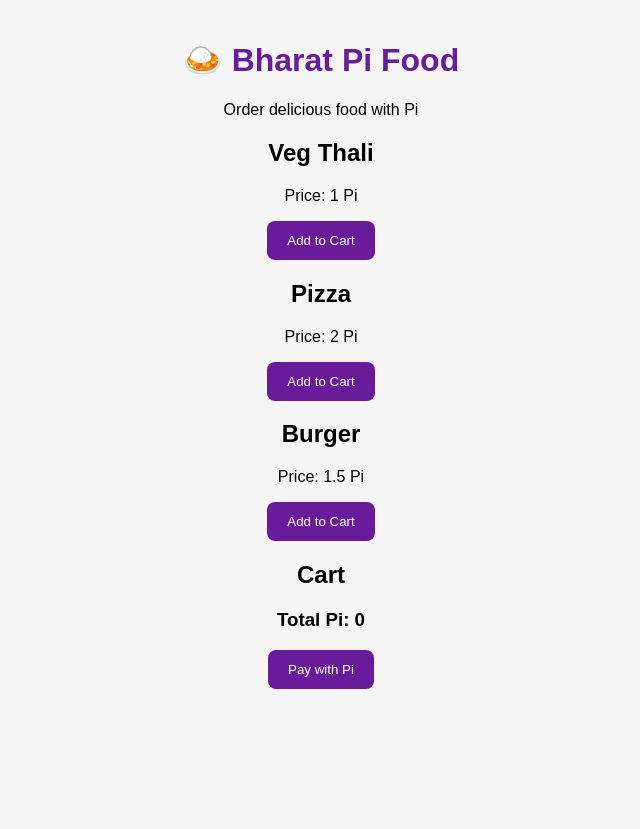
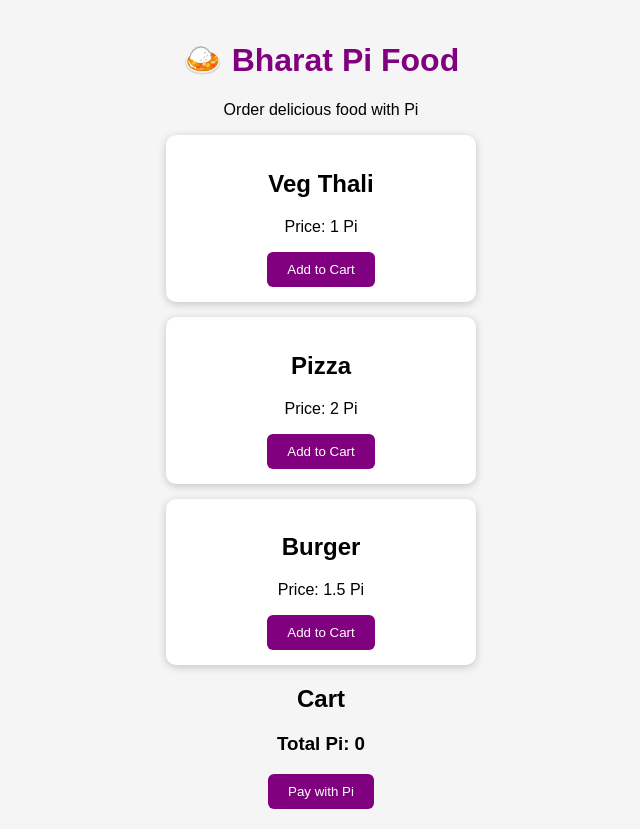
Before and after one commit to manjeetjangra1983-boop/Bharat-pi-food, a plain HTML site: page index.html in a window 1280 px wide. Shown: the whole page, without its empty margins (319-959 px from the left). Before the commit the page ends 800 px from the top, so only its background shows below. Drawn offline with Linux system fonts and the light colour scheme.

Commit message:
Update style.css

```diff
--- a/style.css
+++ b/style.css
@@ -1,17 +1,38 @@
-body{
-  font-family: Arial, sans-serif;
-  background:#f5f5f5;
-  text-align:center;
-  margin:0;
-  padding:20px;
+body {
+    font-family: Arial, sans-serif;
+    background: #f5f5f5;
+    text-align: center;
+    margin: 0;
+    padding: 20px;
 }
-h1{
-  color:#6a1b9a;
+
+h1 {
+    color: purple;
 }
-button{
-  background:#6a1b9a;
-  color:#fff;
-  border:none;
-  padding:12px 20px;
-  border-radius:8px;
+
+.food-card {
+    background: white;
+    margin: 15px auto;
+    padding: 15px;
+    width: 280px;
+    border-radius: 10px;
+    box-shadow: 0 2px 8px rgba(0,0,0,0.2);
 }
+
+button {
+    background: purple;
+    color: white;
+    border: none;
+    padding: 10px 20px;
+    border-radius: 6px;
+    cursor: pointer;
+}
+
+button:hover {
+    opacity: 0.9;
+}
+
+#cart {
+    list-style: none;
+    padding: 0;
+}
```
